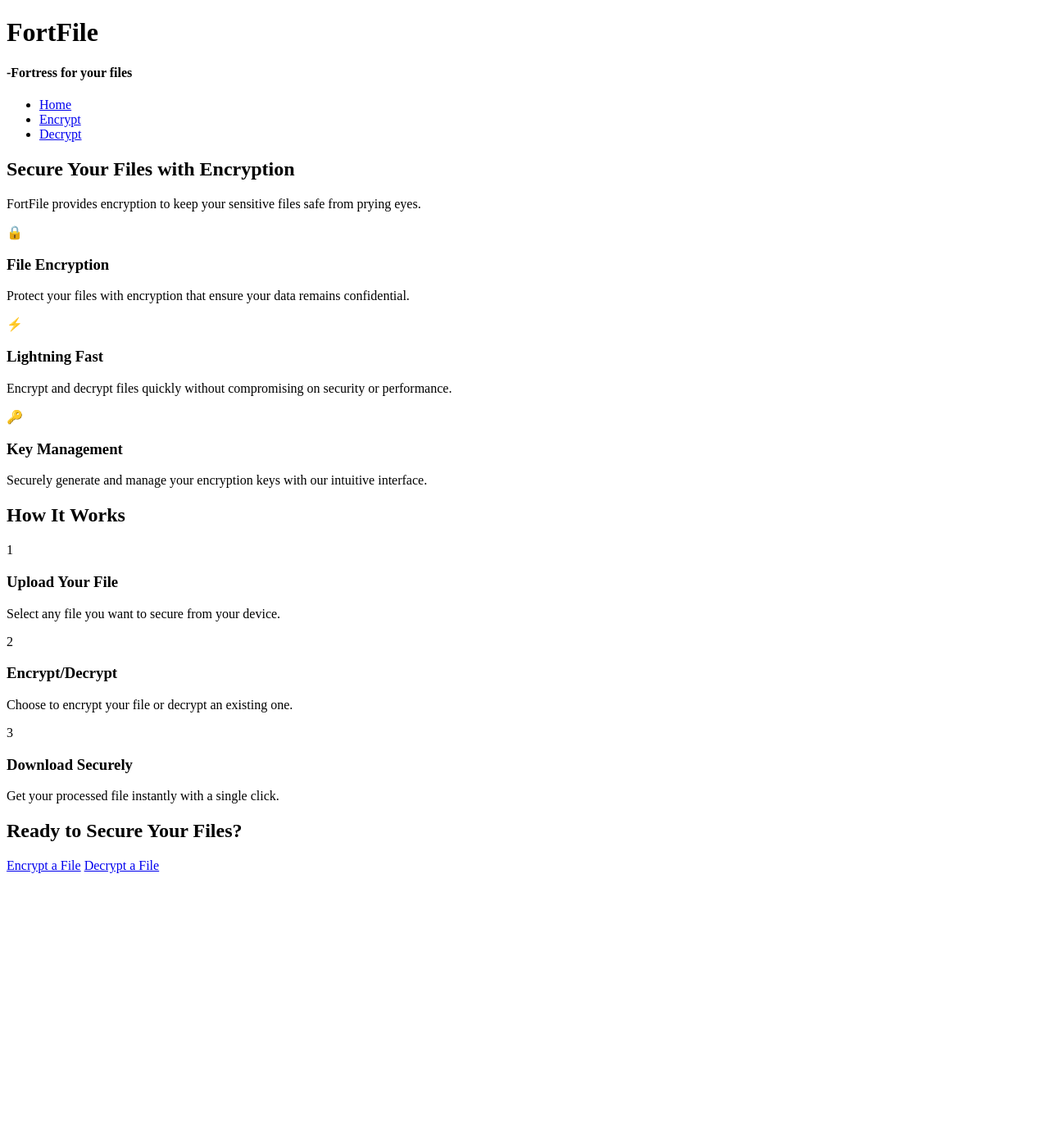
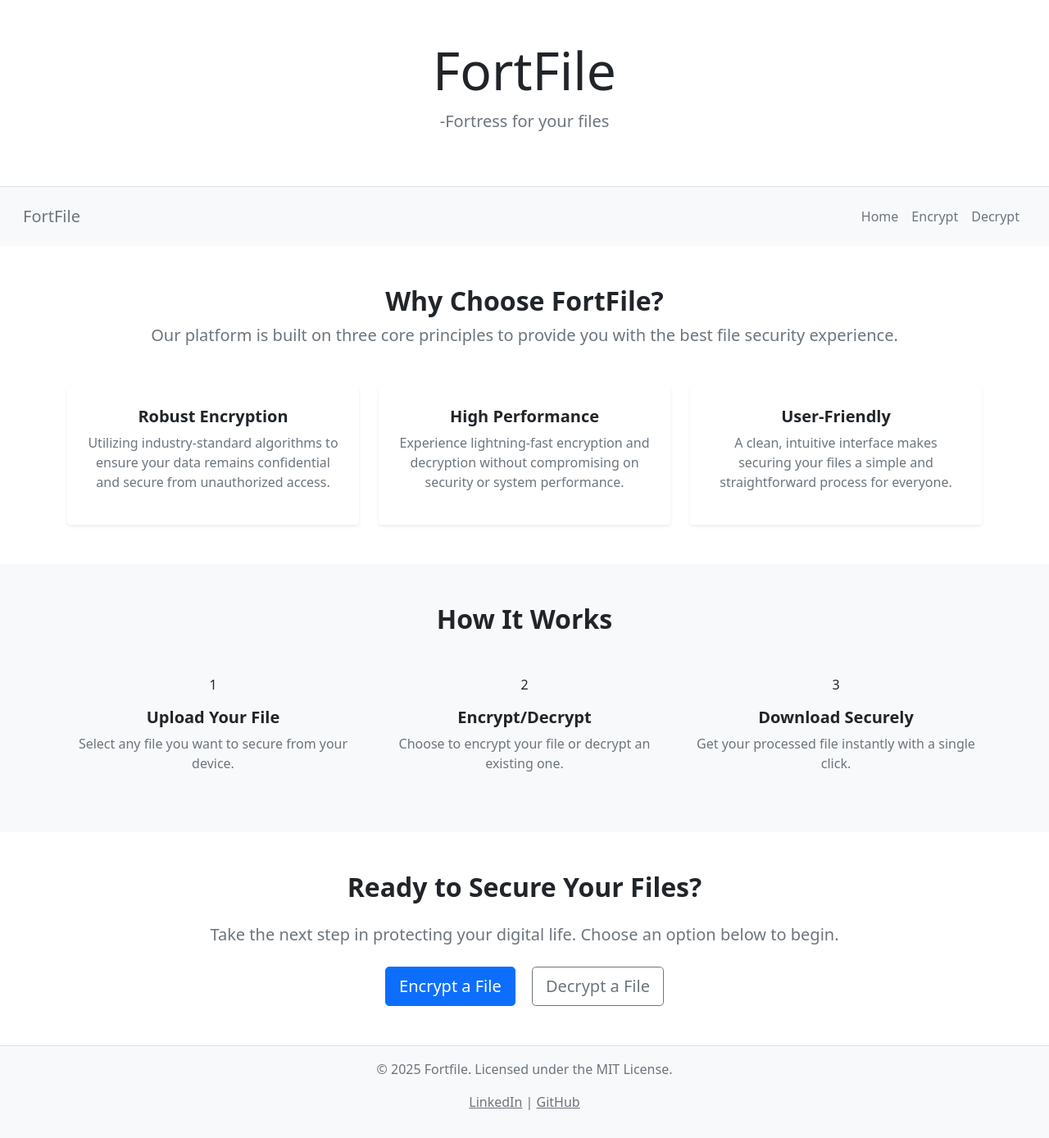
Before and after one commit to Sridh4r/file-encryption-tool, a Flask app: page /index in a window 1280 px wide. Shown: the whole page at 82% size. Before the commit the page ends 1065 px from the top, so only its background shows below. Run offline with Flask 3, Linux system fonts and the light colour scheme.

Commit message:
Refactor templates for improved UI/UX and remove unused static files

```diff
--- a/templates/base.html
+++ b/templates/base.html
@@ -4,37 +4,67 @@
     <meta charset="UTF-8">
     <meta name="viewport" content="width=device-width, initial-scale=1.0">
     <title>{%block title%}FortFile{%endblock%}</title>
-    <link rel="stylesheet" type="text/css" href="{{ url_for('static', filename='style.css') }}">
+    <!--<link rel="stylesheet" type="text/css" href="{{ url_for('static', filename='style.css') }}">-->
+    <link href="https://cdn.jsdelivr.net/npm/bootstrap@5.0.2/dist/css/bootstrap.min.css" rel="stylesheet" integrity="sha384-EVSTQN3/azprG1Anm3QDgpJLIm9Nao0Yz1ztcQTwFspd3yD65VohhpuuCOmLASjC" crossorigin="anonymous">
 </head>
-<body>
-    <header>
-        <h1>FortFile</h1>
+<body class="d-flex flex-column min-vh-100">
+    <header class="container text-center my-5">
+        <h1 class="display-3">FortFile</h1>
+        <p class="lead text-muted">-Fortress for your files</p>
     </header>
-    <div class="slogan">
-         <h4>-Fortress for your files</h4>
-    </div>
 
     {%block navigation%}
-    <nav>
-        <div class="navbar">
-        <ul class="navbar">
-            <li><a href="{{ url_for('display_index')}}">Home</a></li>
-            <li><a href="{{url_for('display_encrypt_page')}}">Encrypt</a></li>
-            <li><a href="{{url_for('display_decrypt_page')}}">Decrypt</a></li>
+    <nav class="navbar navbar-expand-lg navbar-light bg-light border-top p-3">
+        <div class="container-fluid">
+            <a class="navbar-brand text-muted" href="{{ url_for('display_index') }}">FortFile</a>
+            <button class="navbar-toggler" type="button" data-bs-toggle="collapse" data-bs-target="#navbarNav" aria-controls="navbarNav" aria-expanded="false" aria-label="Toggle navigation">
+                <span class="navbar-toggler-icon"></span>
+            </button>
+            <div class="collapse navbar-collapse" id="navbarNav">
+                <ul class="navbar-nav ms-auto mb-2 mb-lg-0">
+                    <li class="nav-item">
+                        <a class="nav-link text-muted" href="{{ url_for('display_index') }}">Home</a>
+                    </li>
+                    <li class="nav-item">
+                        <a class="nav-link text-muted" href="{{ url_for('display_encrypt_page') }}">Encrypt</a>
+                    </li>
+                    <li class="nav-item">
+                        <a class="nav-link text-muted" href="{{ url_for('display_decrypt_page') }}">Decrypt</a>
+                    </li>
                 </ul>
+            </div>
         </div>
     </nav>
     {%endblock%}
 
+    <main class="flex-shrink-0">
         {%block content%}{%endblock%}
         {%block download%}
+        <div class="container mt-4">
+            <div class="text-center">
                 <h4>Please Download your key file</h4>
-    <form action="{{url_for('download_key')}}" method="post">
-        <input type="submit" value="Download Key">
+                <form action="{{url_for('download_key')}}" method="post" class="d-inline">
+                    <button type="submit" class="btn btn-primary">Download Key</button>
                 </form>
-    <h5>warning!</h5>
-    <p>Please don't modify or delete the file</p>
+            </div>
+            <div class="alert alert-warning mt-4" role="alert">
+                <h5 class="alert-heading">Warning!</h5>
+                <p class="mb-0">Please don't modify or delete the file.</p>
+            </div>
+        </div>
         {%endblock%}
+    </main>
+
+    <footer class="bg-light text-center text-muted p-3 mt-auto border-top">
+        <div class="container">
+            <p>&copy; 2025 Fortfile. Licensed under the MIT License.</p>
+            <p>
+                <a href="YOUR_LINKEDIN_PROFILE_URL" class="text-secondary">LinkedIn</a> |
+                <a href="https://github.com/Sridh4r" class="text-secondary">GitHub</a>
+            </p>
+        </div>
+    </footer>
+    <script src="https://cdn.jsdelivr.net/npm/bootstrap@5.0.2/dist/js/bootstrap.bundle.min.js" integrity="sha384-MrcW6ZMFYlzcLA8Nl+NtUVF0sA7MsXsP1UyJoMp4YLEuNSfAP+JcXn/tWtIaxVXM" crossorigin="anonymous"></script>
 
 </body>
 </html>
--- a/templates/index.html
+++ b/templates/index.html
@@ -1,69 +1,89 @@
 {%extends "base.html"%}
 {%block content%}
     {%if special_message%}
-        <div>
+        <div class="alert alert-warning text-center" role="alert">
             {{special_message}}
         </div>
     {%endif%}
 
-    <section class="hero">
+
+
+    <section class="features py-5">
         <div class="container">
-            <h2>Secure Your Files with Encryption</h2>
-            <p class="lead">FortFile provides encryption to keep your sensitive files safe from prying eyes.</p>
-        </div>
-    </section>
+            <div class="text-center mb-5">
+                <h2 class="fw-bold">Why Choose FortFile?</h2>
+                <p class="lead text-muted">Our platform is built on three core principles to provide you with the best file security experience.</p>
+            </div>
+            <div class="row g-4">
+                <div class="col-lg-4">
+                    <div class="card h-100 text-center shadow-sm border-0">
+                        <div class="card-body p-4">
 
-    <section class="features">
-        <div class="container">
-            <div class="feature-grid">
-                <div class="feature-card">
-                    <div class="feature-icon">🔒</div>
-                    <h3>File Encryption</h3>
-                    <p>Protect your files with encryption that ensure your data remains confidential.</p>
+                            <h3 class="h5 fw-bold">Robust Encryption</h3>
+                            <p class="text-muted">Utilizing industry-standard algorithms to ensure your data remains confidential and secure from unauthorized access.</p>
+                        </div>
+                    </div>
                 </div>
-                <div class="feature-card">
-                    <div class="feature-icon">⚡</div>
-                    <h3>Lightning Fast</h3>
-                    <p>Encrypt and decrypt files quickly without compromising on security or performance.</p>
+                <div class="col-lg-4">
+                    <div class="card h-100 text-center shadow-sm border-0">
+                        <div class="card-body p-4">
+
+                            <h3 class="h5 fw-bold">High Performance</h3>
+                            <p class="text-muted">Experience lightning-fast encryption and decryption without compromising on security or system performance.</p>
+                        </div>
+                    </div>
                 </div>
-                <div class="feature-card">
-                    <div class="feature-icon">🔑</div>
-                    <h3>Key Management</h3>
-                    <p>Securely generate and manage your encryption keys with our intuitive interface.</p>
+                <div class="col-lg-4">
+                    <div class="card h-100 text-center shadow-sm border-0">
+                        <div class="card-body p-4">
+
+                            <h3 class="h5 fw-bold">User-Friendly</h3>
+                            <p class="text-muted">A clean, intuitive interface makes securing your files a simple and straightforward process for everyone.</p>
+                        </div>
+                    </div>
                 </div>
             </div>
         </div>
     </section>
 
-    <section class="how-it-works">
+    <section class="how-it-works bg-light py-5">
         <div class="container">
-            <h2>How It Works</h2>
-            <div class="steps">
-                <div class="step">
-                    <div class="step-number">1</div>
-                    <h3>Upload Your File</h3>
-                    <p>Select any file you want to secure from your device.</p>
+            <div class="text-center mb-5">
+                <h2 class="fw-bold">How It Works</h2>
+            </div>
+            <div class="row text-center">
+                <div class="col-md-4">
+                    <div class="step mb-4">
+                        <div class="step-number">1</div>
+                        <h3 class="h5 fw-bold mt-3">Upload Your File</h3>
+                        <p class="text-muted">Select any file you want to secure from your device.</p>
+                    </div>
                 </div>
-                <div class="step">
-                    <div class="step-number">2</div>
-                    <h3>Encrypt/Decrypt</h3>
-                    <p>Choose to encrypt your file or decrypt an existing one.</p>
+                <div class="col-md-4">
+                    <div class="step mb-4">
+                        <div class="step-number">2</div>
+                        <h3 class="h5 fw-bold mt-3">Encrypt/Decrypt</h3>
+                        <p class="text-muted">Choose to encrypt your file or decrypt an existing one.</p>
+                    </div>
                 </div>
-                <div class="step">
-                    <div class="step-number">3</div>
-                    <h3>Download Securely</h3>
-                    <p>Get your processed file instantly with a single click.</p>
+                <div class="col-md-4">
+                    <div class="step mb-4">
+                        <div class="step-number">3</div>
+                        <h3 class="h5 fw-bold mt-3">Download Securely</h3>
+                        <p class="text-muted">Get your processed file instantly with a single click.</p>
+                    </div>
                 </div>
             </div>
         </div>
     </section>
 
-    <section class="cta">
+    <section class="cta py-5 text-center bg-white">
         <div class="container">
-            <h2>Ready to Secure Your Files?</h2>
+            <h2 class="fw-bold mb-4">Ready to Secure Your Files?</h2>
+            <p class="lead text-muted mb-4">Take the next step in protecting your digital life. Choose an option below to begin.</p>
             <div class="cta-buttons">
-                <a href="{{ url_for('display_encrypt_page') }}" class="btn btn-primary">Encrypt a File</a>
-                <a href="{{ url_for('display_decrypt_page') }}" class="btn btn-secondary">Decrypt a File</a>
+                <a href="{{ url_for('display_encrypt_page') }}" class="btn btn-primary btn-lg mx-2">Encrypt a File</a>
+                <a href="{{ url_for('display_decrypt_page') }}" class="btn btn-outline-secondary btn-lg mx-2">Decrypt a File</a>
             </div>
         </div>
     </section>
```
Also changed, not shown: templates/decrypt.html (+18 -8 lines), templates/encrypt.html (+18 -8 lines), templates/key.html (+27 -22 lines), static/style.css (deleted), 1 other file. Lines whose indentation alone changed are shown as unchanged.
